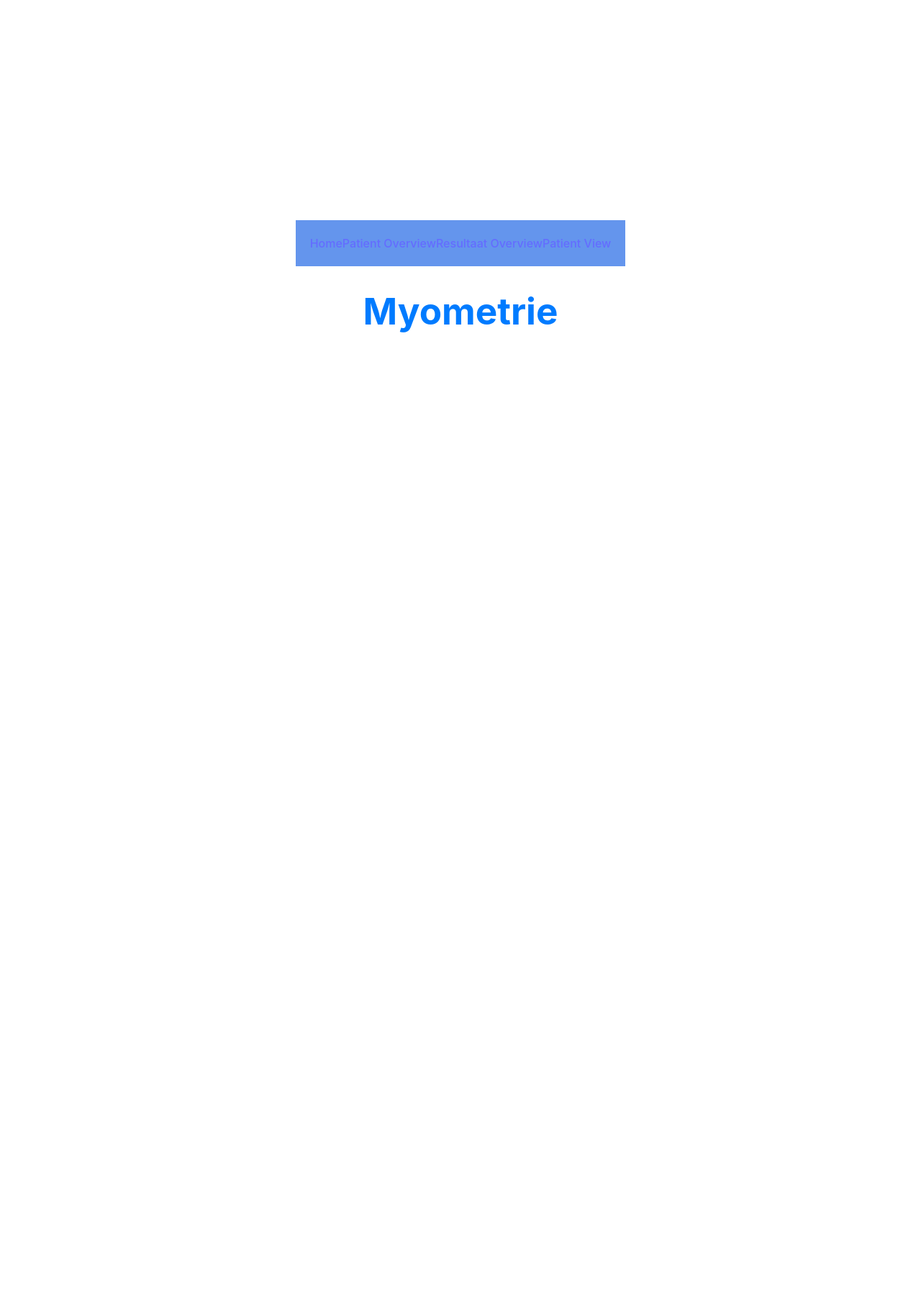
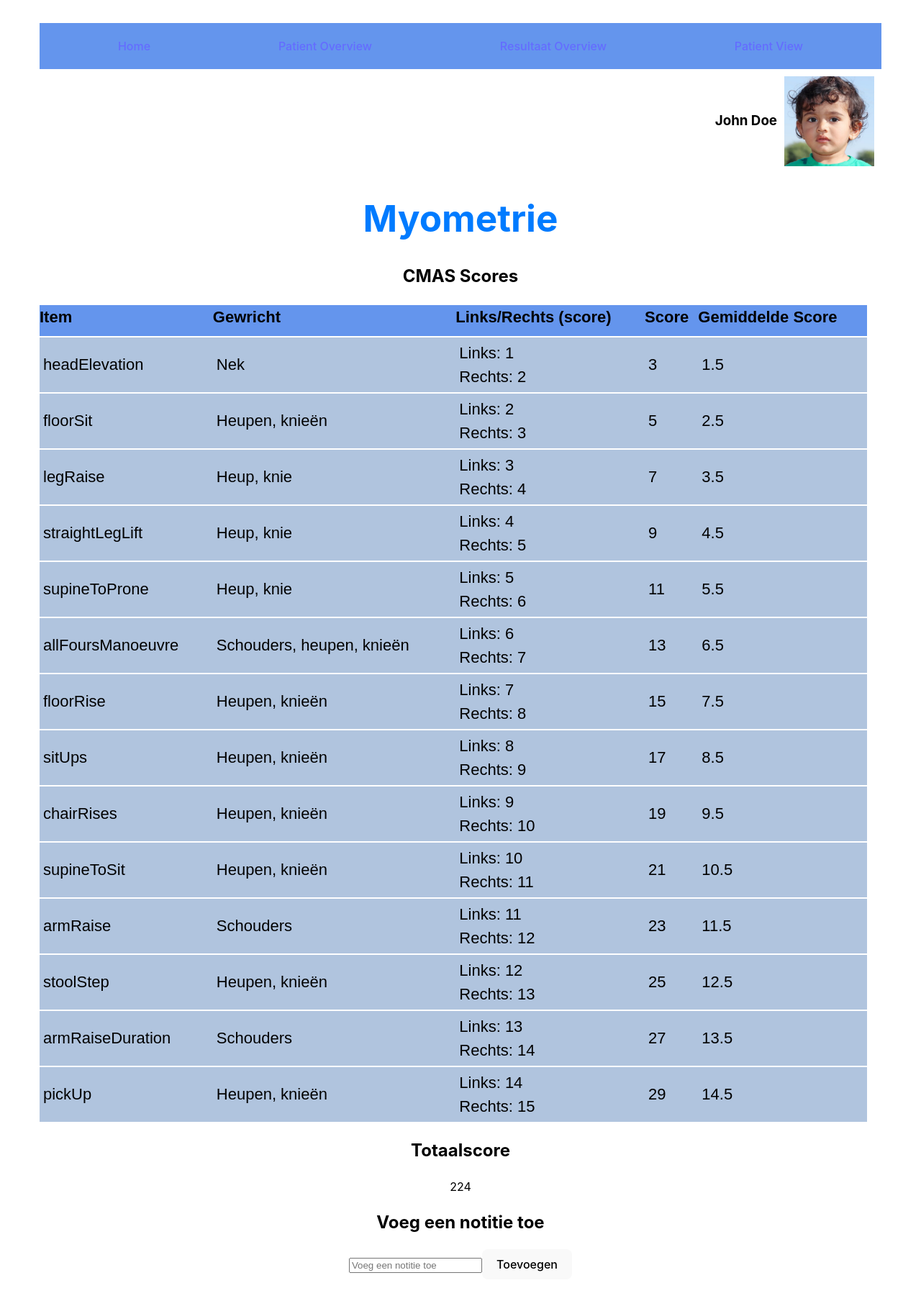
Before and after one commit to ZuydUniversity/B2C6_B2A_Frontend, a React (Vite) app: page /myometriepage in a window 1280 px wide. Shown: the top 1808 px of the page at 72% size. Before the commit the page ends 800 px from the top, so only its background shows below. Built offline with nearby package versions, Linux system fonts and the light colour scheme.

Commit message:
Myometrie Page

```diff
--- a/src/App.css
+++ b/src/App.css
@@ -108,7 +108,8 @@ h1 {
 /* ---------------------------- */
 
 table,
-.table_2 {
+.table_2,
+.myometrietable {
     border-collapse: separate;
     border-spacing: 0 10px;
     font-size: 22px;
@@ -121,6 +122,16 @@ table,
 
 .table_2 {
     width: 400px;
+}
+
+.myometrietable {
+    width: 1150px;
+    border-spacing: 0 2px;
+}
+
+.myometrietable td {
+    background-color: var(--main-td-color);
+    padding: 5px;
 }
 
 .scrollable-table {
@@ -260,7 +271,8 @@ tr:hover {
     background-color: var(--main-bg-color);
 }
 
-.PageTop {
+.PageTop,
+.PageTopResults {
     width:1000px    ;
     display:flex;
     justify-content: space-between;
@@ -273,12 +285,22 @@ tr:hover {
     flex-grow: 1;
 }
 
-.patient-image {
+.PageTopResults {
+    width: 1150px;
+    justify-content: flex-end; /* Align items to the right */
+}
+
+.patient-image,
+.patient-image-results{
     height: 125px;
     width: 125px;
     padding: 0;
     line-height: 0;
     background-color: var(--main-bg-color);
+}
+
+.patient-image-results {
+    padding-left: 10px;
 }
 
 .PageBottom {
--- a/src/routes/MyometriePage.jsx
+++ b/src/routes/MyometriePage.jsx
@@ -1,11 +1,106 @@
-import '../App.css'; // Import the CSS file
-import Navbar from '../components/Navbar'; //double period to go back one directory
+import React, { useState } from 'react';
+import '../App.css';
+import Navbar from '../components/Navbar';
 
 function MyometriePage() {
+    const imageSrc = '../src/assets/kid_1.png';
+    const patientName = 'John Doe';
+
+    const [cmasScores] = useState({
+        headElevation: { left: { score: 1, average: 1 }, right: { score: 2, average: 2 }, joint: 'Nek' },
+        floorSit: { left: { score: 2, average: 2 }, right: { score: 3, average: 3 }, joint: 'Heupen, knieën' },
+        legRaise: { left: { score: 3, average: 3 }, right: { score: 4, average: 4 }, joint: 'Heup, knie' },
+        straightLegLift: { left: { score: 4, average: 4 }, right: { score: 5, average: 5 }, joint: 'Heup, knie' },
+        supineToProne: { left: { score: 5, average: 5 }, right: { score: 6, average: 6 }, joint: 'Heup, knie' },
+        allFoursManoeuvre: { left: { score: 6, average: 6 }, right: { score: 7, average: 7 }, joint: 'Schouders, heupen, knieën' },
+        floorRise: { left: { score: 7, average: 7 }, right: { score: 8, average: 8 }, joint: 'Heupen, knieën' },
+        sitUps: { left: { score: 8, average: 8 }, right: { score: 9, average: 9 }, joint: 'Heupen, knieën' },
+        chairRises: { left: { score: 9, average: 9 }, right: { score: 10, average: 10 }, joint: 'Heupen, knieën' },
+        supineToSit: { left: { score: 10, average: 10 }, right: { score: 11, average: 11 }, joint: 'Heupen, knieën' },
+        armRaise: { left: { score: 11, average: 11 }, right: { score: 12, average: 12 }, joint: 'Schouders' },
+        stoolStep: { left: { score: 12, average: 12 }, right: { score: 13, average: 13 }, joint: 'Heupen, knieën' },
+        armRaiseDuration: { left: { score: 13, average: 13 }, right: { score: 14, average: 14 }, joint: 'Schouders' },
+        pickUp: { left: { score: 14, average: 14 }, right: { score: 15, average: 15 }, joint: 'Heupen, knieën' },
+    });
+
+    const [note, setNote] = useState('');
+    const [notes, setNotes] = useState([]);
+
+    const handleNoteChange = (e) => {
+        setNote(e.target.value);
+    };
+
+    const handleNoteSubmit = (e) => {
+        e.preventDefault();
+        if (note.trim()) {
+            setNotes([...notes, note]);
+            setNote('');
+        }
+    };
+
+    const totalItemScore = Object.values(cmasScores).reduce((total, { left, right }) => {
+        return total + (left.score + right.score);
+    }, 0);
+
     return (
         <>
             <Navbar />
+            <div className="PageTopResults">
+                <h3>{patientName}</h3>
+                <img className="patient-image-results" src={imageSrc} alt="patient" />
+            </div>
             <h1>Myometrie</h1>
+            <div>
+                <h2>CMAS Scores</h2>
+                <div>
+                    <table className="myometrietable">
+                        <thead>
+                            <tr>
+                                <th>Item</th>
+                                <th>Gewricht</th>
+                                <th>Links/Rechts (score)</th>
+                                <th>Score</th>
+                                <th>Gemiddelde Score</th>
+                            </tr>
+                        </thead>
+                        <tbody>
+                            {Object.entries(cmasScores).map(([item, scores]) => (
+                                <tr key={item}>
+                                    <td>{item}</td>
+                                    <td>{scores.joint}</td>
+                                    <td style={{ margin: '5px' }}>
+                                        <div>Links: {scores.left.score}</div>
+                                        <div>Rechts: {scores.right.score}</div>
+                                    </td>
+                                    <td>{scores.left.score + scores.right.score}</td>
+                                    <td>{(scores.left.average + scores.right.average) / 2}</td>
+                                </tr>
+                            ))}
+                        </tbody>
+                    </table>
+                </div>
+            </div>
+            <div>
+                <h2>Totaalscore</h2>
+                <p>{totalItemScore}</p>
+            </div>
+            <div>
+                <h2>Voeg een notitie toe</h2>
+                <form onSubmit={handleNoteSubmit}>
+                    <input
+                        type="text"
+                        value={note}
+                        onChange={handleNoteChange}
+                        placeholder="Voeg een notitie toe"
+                    />
+                    <button type="submit">Toevoegen</button>
+                </form>
+                <ul>
+                    {notes.map((note, index) => (
+                        <li key={index}>{note}</li>
+                    ))}
+                </ul>
+            </div>
         </>
     );
 }
```
